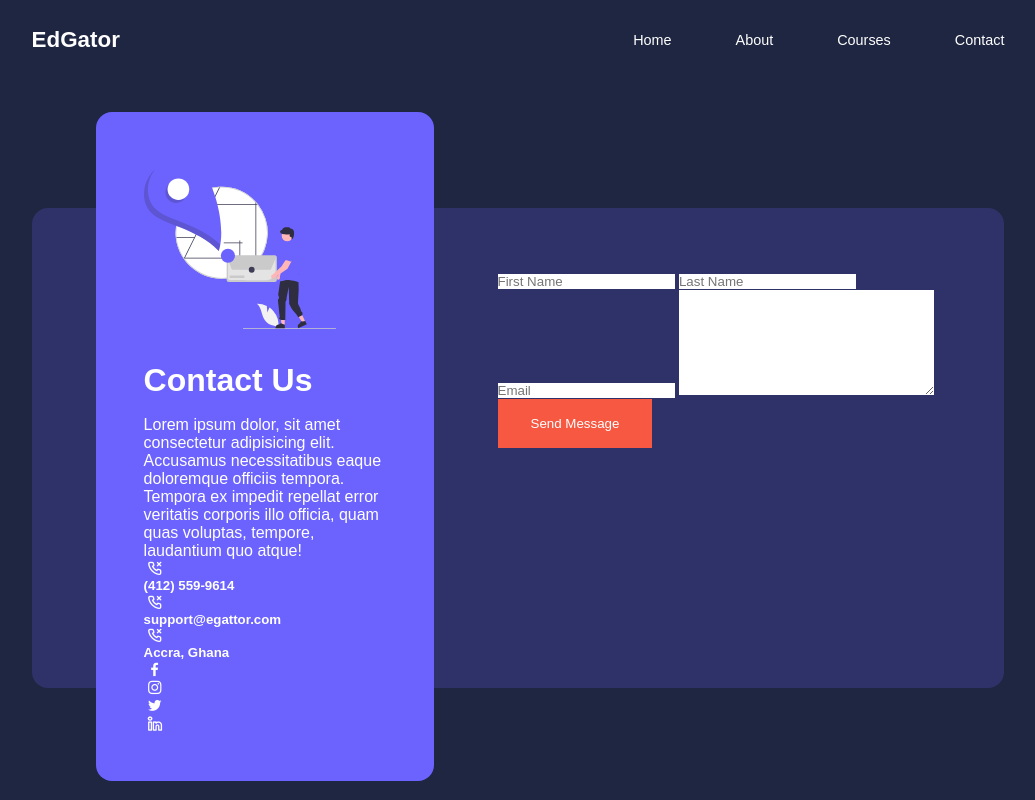
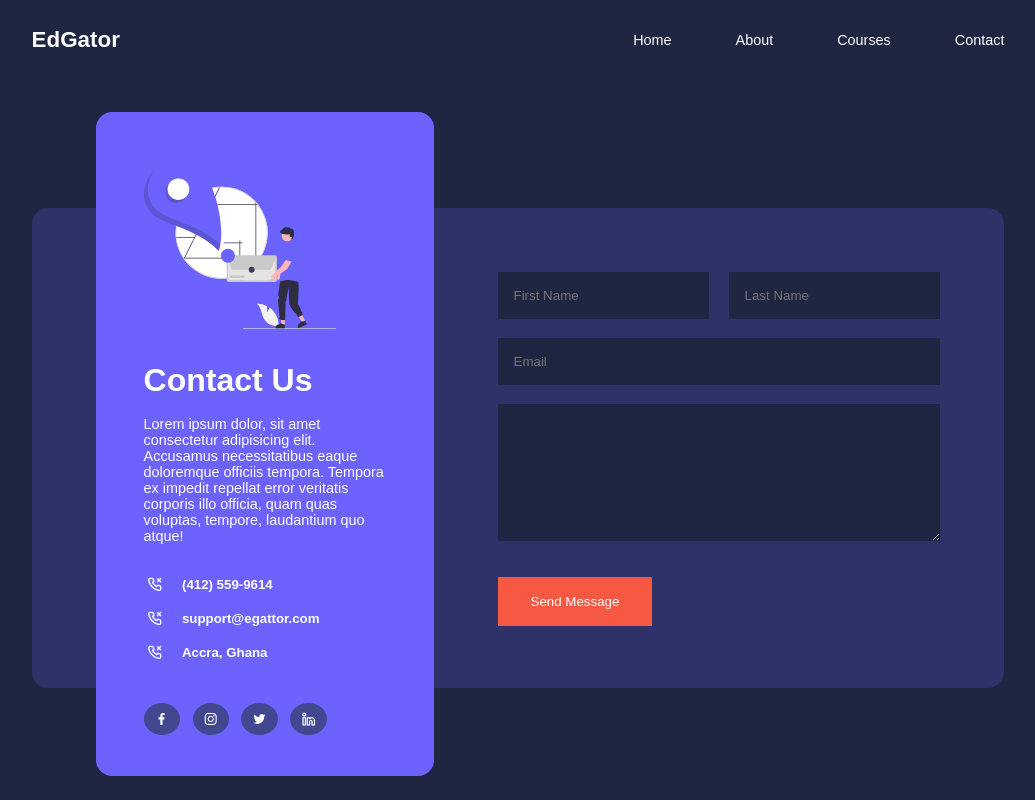
Before and after one commit to mriccelli75/education-multipage-site, a plain HTML site: page contact.html in a window 1280 px wide. Shown: the top 800 px of the page, without its empty margins (122-1157 px from the left). Drawn offline with nearby package versions, Linux system fonts and the light colour scheme.

Commit message:
all contact form html and css

```diff
--- a/contact.html
+++ b/contact.html
@@ -74,12 +74,12 @@
                 </li>
             </ul>
         </aside>
-        <form>
+        <form class="contact__form">
             <div class="form__name">
                 <input type="text" name="First Name" placeholder="First Name" required>
                 <input type="text" name="Last Name" placeholder="Last Name" required>
             </div>
-            <input type="text" name="Email Address" placeholder="Email">
+            <input type="email" name="Email Address" placeholder="Email">
             <textarea name="Message" id="" cols="30" rows="7" required></textarea>
             <button type="submit" class="btn btn-primary">Send Message</button>
         </form>
--- a/css/contact.css
+++ b/css/contact.css
@@ -26,3 +26,57 @@
     text-align: left;
     margin-bottom: 1rem;
 }
+.contact__aside p {
+    font-size: 0.9rem;
+    margin-bottom: 2rem;
+}
+.contact__details li {
+    display: flex;
+    gap: 1rem;
+    align-items: center;
+    margin-bottom: 1rem;
+}
+.contact__socials  {
+    display: flex;
+    gap: 0.8rem;
+    margin-top: 3rem;
+}
+.contact__socials a {
+    background: var(--color-bg2);
+    padding: 0.5rem;
+    border-radius: 50%;
+    font-size: 0.9rem;
+}
+.contact__socials a:hover {
+    background: transparent;
+
+}
+/* ================== FORM
+================ */
+.contact__form {
+    display: flex;
+    flex-direction: column;
+    gap: 1.2rem;
+    margin-right: 4rem;
+}
+.form__name {
+    display: flex;
+    gap: 1.2rem;
+}
+
+.contact__form input[type="text"] {
+    width: 50%;
+}
+.contact__form input[type="email"] {
+    width: 100%;
+}
+input, textarea {
+    width: 100%;
+    padding: 1rem;
+    background: var(--color-bg);
+}
+.contact__form .btn {
+    width: max-content;
+    margin-top: 1rem;
+    cursor: pointer;
+}
```
